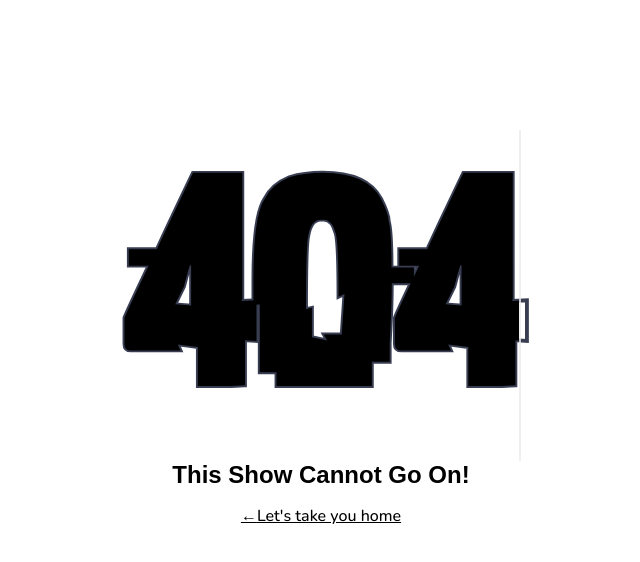
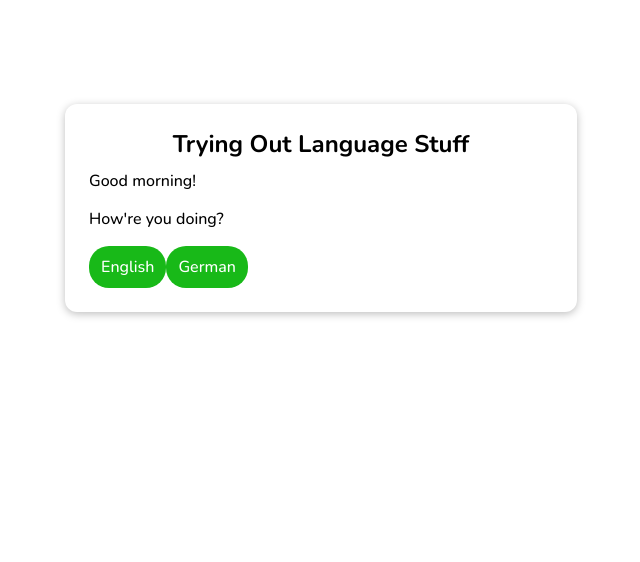
Before and after one commit to Benneee/tvflixx, a Vue app: page /lang in a window 1280 px wide. Before the commit this address had no page. Shown: the top 562 px of the page, without its empty margins (319-959 px from the left). Built offline with nearby package versions, Linux system fonts and the light colour scheme; a web font is replaced by a local one; what @kyvg/vue3-notification would draw is missing.

Commit message:
WIP: internationalization bit

```diff
--- a/package.json
+++ b/package.json
@@ -16,6 +16,7 @@
     "sass": "^1.49.0",
     "sass-loader": "^10.1.1",
     "vue": "^3.0.0",
+    "vue-i18n": "^9.2.2",
     "vue-router": "^4.0.12"
   },
   "devDependencies": {
--- a/src/main.ts
+++ b/src/main.ts
@@ -2,8 +2,10 @@ import { createApp } from 'vue'
 import App from './App.vue'
 import router from './router'
 import Notification from "@kyvg/vue3-notification";
+import { i18n } from '@/plugins/i18n';
 
 createApp(App)
     .use(router)
     .use(Notification)
+    .use(i18n)
     .mount('#app')
--- /dev/null
+++ b/src/pages/Lang.vue
@@ -0,0 +1,40 @@
+<template>
+    <div class="tv-error">
+        <h1>Trying out language stuff</h1>
+        <p> {{ $t('greeting') }} </p>
+        <p>How're you doing?</p>
+        <button @click="changeLanguage('en')">English</button>
+        <button @click="changeLanguage('de')">German</button>
+    </div>
+</template>
+
+<script lang="ts">
+import { defineComponent, ref } from 'vue'
+// import { TranslateResult } from "vue-i18n"
+
+
+export default defineComponent({
+    name: 'lang',
+
+    setup() {
+        let currentLanguage = ref('en');
+
+        function changeLanguage(lang: string) {
+            console.log("lang: ", lang);
+        }
+
+        return {
+            currentLanguage,
+            changeLanguage
+        }
+    }
+})
+</script>
+
+
+<style scoped lang="scss">
+    .tv-error {
+        @include info-block;
+    }
+
+</style>
--- /dev/null
+++ b/src/plugins/i18n.ts
@@ -0,0 +1,19 @@
+import { createI18n }  from "vue-i18n";
+
+
+const messages = {
+    'en': {
+        greeting: 'Good morning!',
+        checkupText: "How're you doing?"
+    },
+    'de': {
+        greeting: 'Guten morgen',
+        checkupText: "Wie geht's?"
+    }
+};
+
+export const i18n = createI18n({
+    locale: 'en',
+    fallbackLocale: 'de',
+    messages
+});
--- a/src/router/index.ts
+++ b/src/router/index.ts
@@ -17,6 +17,11 @@ const routes: Array<RouteRecordRaw> = [
         path: '/favorites',
         name: 'favorites',
         component: () => import('../pages/Favorites.vue')
+    },
+    {
+        path: '/lang',
+        name: 'language',
+        component: () => import('../pages/Lang.vue')
     },
     {
         path: '/shows/:showId',
```
Also changed, not shown: 1 other file (tests, documents, lock files or other folders).
